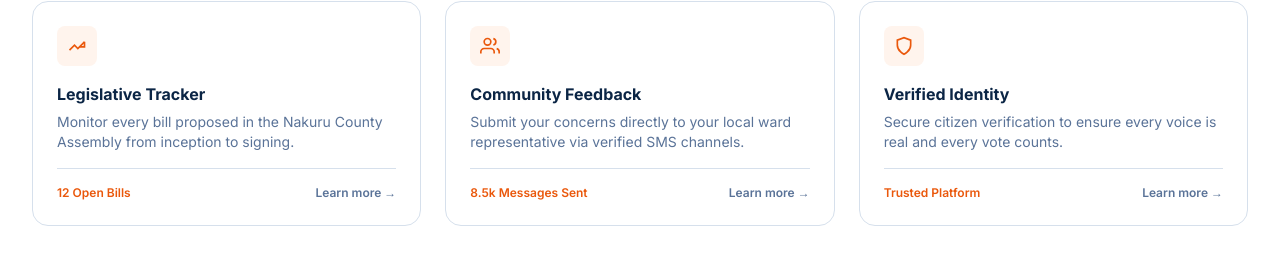
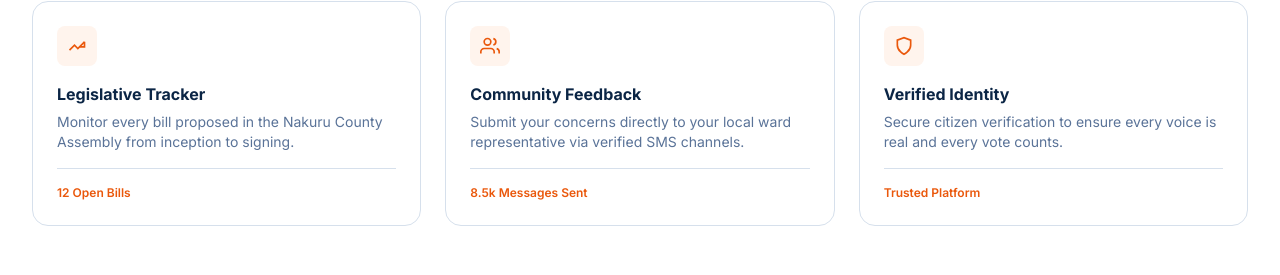
Before and after one commit to Maxmuthee/Sikika, a React (Vite) app in the folder dashboard/sikika-app/: page / in a window 1280 px wide. Shown: the part 1590-1865 px from the top of the page. Built offline with nearby package versions, Linux system fonts and the light colour scheme; no server answers.

Commit message:
Updated core functions

```diff
--- a/dashboard/sikika-app/src/components/CoreFunctions.jsx
+++ b/dashboard/sikika-app/src/components/CoreFunctions.jsx
@@ -55,7 +55,6 @@ export default function CoreFunctions() {
             <p className="text-sm text-navy-400 mb-4">{t(c.bodyKey)}</p>
             <div className="flex items-center justify-between border-t border-navy-100 pt-4 text-xs">
               <span className="font-semibold text-brand">{t(c.tagKey)}</span>
-              <span className="font-semibold text-navy-400">{t('learnMore')}</span>
             </div>
           </div>
         ))}
```
Also changed, not shown: 2 other files (tests, documents, lock files or other folders).
